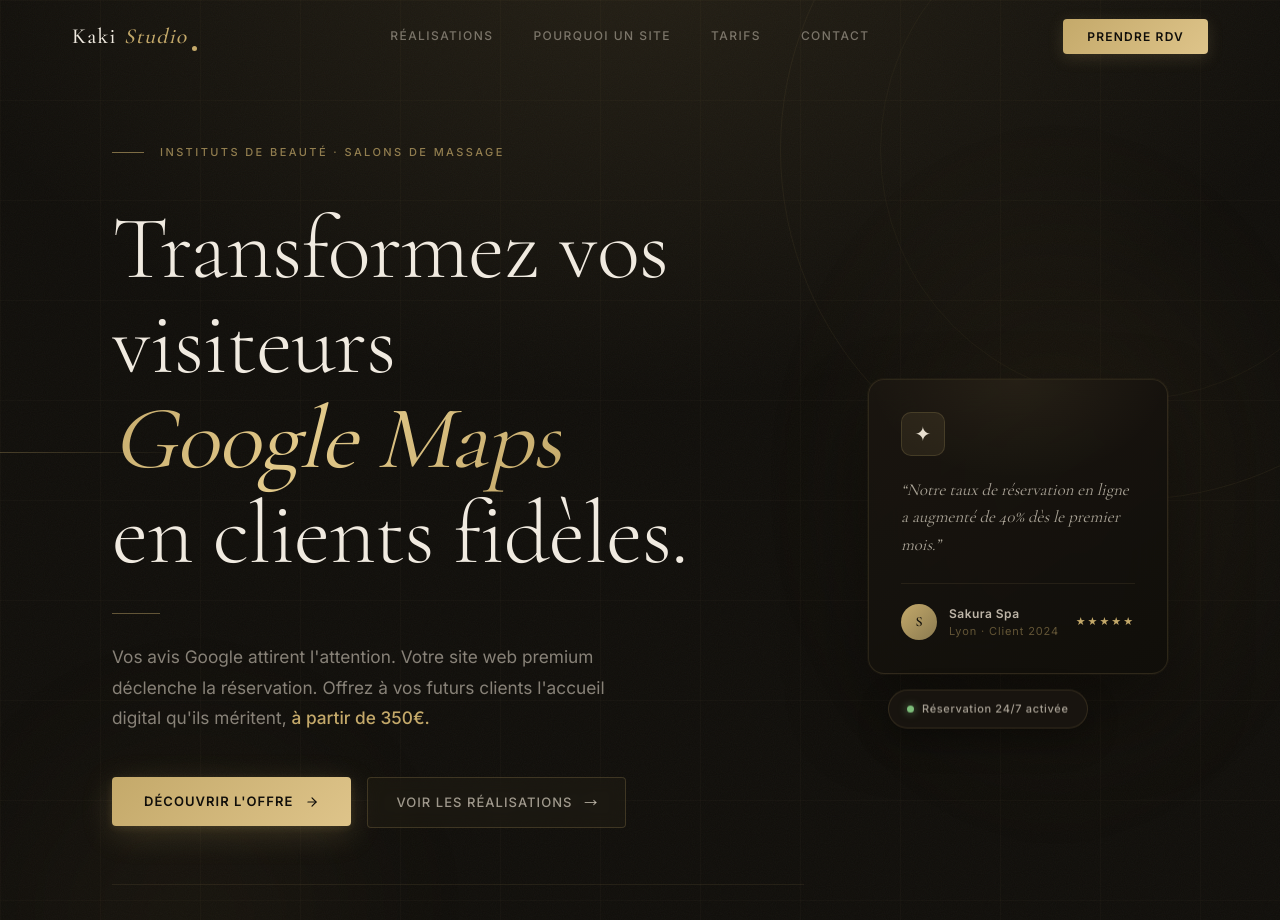
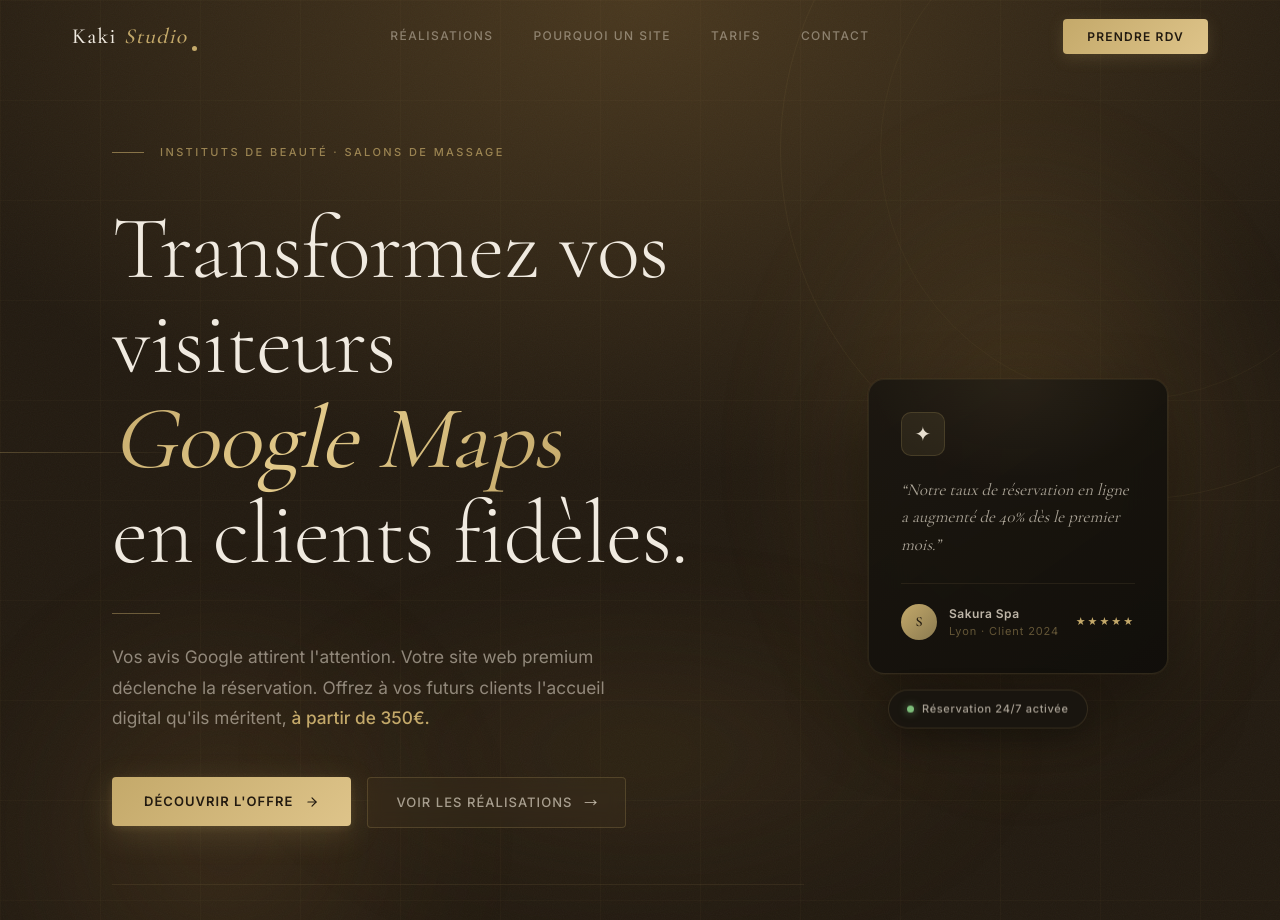
Before and after one commit to HEYMTAK/simon-peckre, a Next.js app: page /beaute in a window 1280 px wide. Shown: the top 920 px of the page. Built offline with nearby package versions, Linux system fonts and the light colour scheme.

Commit message:
fix: fond brun chaud #221A10 sur tout le site — fini le noir froid

```diff
--- a/src/app/beaute/page.tsx
+++ b/src/app/beaute/page.tsx
@@ -21,7 +21,7 @@
 
 export default function BeautePage() {
   return (
-    <main className="bg-zinc-950 min-h-screen">
+    <main className="min-h-screen">
       <Header />
       <Hero />
       <Portfolio />
--- a/src/app/globals.css
+++ b/src/app/globals.css
@@ -7,8 +7,8 @@
   --font-inter: 'Inter', system-ui, sans-serif;
 
   /* Palette Kaki Studio */
-  --bg-base:     #100E0A;
-  --bg-surface:  #1A1610;
+  --bg-base:     #221A10;
+  --bg-surface:  #2D2418;
   --gold:        #C4A96A;
   --gold-light:  #DEC48A;
   --sand:        #E8DFD0;
@@ -39,7 +39,7 @@
 
 /* ─── Scrollbar ─────────────────────────────────────── */
 ::-webkit-scrollbar { width: 4px; }
-::-webkit-scrollbar-track { background: var(--bg-base); }
+::-webkit-scrollbar-track { background: #221A10; }
 ::-webkit-scrollbar-thumb { background: var(--gold); border-radius: 2px; }
 
 /* ─── Selection ─────────────────────────────────────── */
--- a/src/components/beaute/Contact.tsx
+++ b/src/components/beaute/Contact.tsx
@@ -22,7 +22,7 @@
   };
 
   return (
-    <section id="contact" className="py-24 bg-zinc-950 relative overflow-hidden">
+    <section id="contact" className="py-24 relative overflow-hidden">
       <div className="absolute top-0 left-0 w-full h-px bg-gradient-to-r from-transparent via-yellow-500/20 to-transparent" />
 
       {/* Glow */}
--- a/src/components/beaute/Header.tsx
+++ b/src/components/beaute/Header.tsx
@@ -112,7 +112,7 @@
               fontWeight: 600,
               letterSpacing: "0.1em",
               textTransform: "uppercase",
-              color: "#100E0A",
+              color: "#221A10",
               textDecoration: "none",
               padding: "10px 24px",
               background: "linear-gradient(135deg, #C4A96A 0%, #DEC48A 100%)",
@@ -196,7 +196,7 @@
                   marginTop: "8px",
                   padding: "14px 24px",
                   background: "linear-gradient(135deg, #C4A96A 0%, #DEC48A 100%)",
-                  color: "#100E0A",
+                  color: "#221A10",
                   fontFamily: "var(--font-inter)",
                   fontSize: "12px",
                   fontWeight: 600,
--- a/src/components/beaute/Hero.tsx
+++ b/src/components/beaute/Hero.tsx
@@ -12,7 +12,7 @@
   return (
     <section
       className="relative min-h-screen flex flex-col justify-center overflow-hidden"
-      style={{ backgroundColor: "#100E0A" }}
+      style={{ backgroundColor: "#221A10" }}
     >
       {/* ══ FOND — calques de lumière chaude ══════════════════════════════════ */}
       <div className="absolute inset-0 pointer-events-none">
@@ -20,24 +20,33 @@
         {/* Voile chaud principal — haut centre */}
         <div style={{
           position: "absolute", inset: 0,
-          background: "radial-gradient(ellipse 80% 60% at 50% -5%, rgba(196,169,106,0.11) 0%, transparent 70%)",
+          background: "radial-gradient(ellipse 90% 65% at 50% 0%, rgba(210,160,80,0.22) 0%, transparent 68%)",
         }} />
 
-        {/* Glow ambre droit */}
+        {/* Glow ambre chaud — droite */}
         <div style={{
           position: "absolute",
-          top: "10%", right: "-5%",
-          width: "45%", height: "70%",
-          background: "radial-gradient(ellipse, rgba(180,140,70,0.08) 0%, transparent 65%)",
-          filter: "blur(40px)",
+          top: "5%", right: "-5%",
+          width: "50%", height: "75%",
+          background: "radial-gradient(ellipse, rgba(195,145,65,0.18) 0%, transparent 60%)",
+          filter: "blur(35px)",
         }} />
 
-        {/* Glow terre cuite bas gauche */}
+        {/* Glow terre cuite — bas gauche */}
         <div style={{
           position: "absolute",
-          bottom: "-10%", left: "-5%",
-          width: "40%", height: "50%",
-          background: "radial-gradient(ellipse, rgba(140,110,60,0.07) 0%, transparent 65%)",
+          bottom: "-5%", left: "-5%",
+          width: "45%", height: "55%",
+          background: "radial-gradient(ellipse, rgba(170,120,55,0.16) 0%, transparent 60%)",
+          filter: "blur(45px)",
+        }} />
+
+        {/* Accent caramel — centre-bas */}
+        <div style={{
+          position: "absolute",
+          bottom: "15%", left: "50%", transform: "translateX(-50%)",
+          width: "60%", height: "30%",
+          background: "radial-gradient(ellipse, rgba(180,135,60,0.1) 0%, transparent 70%)",
           filter: "blur(50px)",
         }} />
 
@@ -221,7 +230,7 @@
                 style={{
                   padding: "14px 32px",
                   background: "linear-gradient(135deg, #C4A96A 0%, #DEC48A 100%)",
-                  color: "#100E0A",
+                  color: "#221A10",
                   fontFamily: "var(--font-inter)",
                   fontSize: "13px",
                   fontWeight: 600,
@@ -388,7 +397,7 @@
                   fontFamily: "var(--font-cormorant), serif",
                   fontSize: "14px",
                   fontWeight: 600,
-                  color: "#100E0A",
+                  color: "#221A10",
                   flexShrink: 0,
                 }}>
                   S
--- a/src/components/beaute/Portfolio.tsx
+++ b/src/components/beaute/Portfolio.tsx
@@ -28,7 +28,7 @@
   const isInView = useInView(ref, { once: true, margin: "-80px" });
 
   return (
-    <section id="portfolio" className="py-24 bg-zinc-950 relative overflow-hidden">
+    <section id="portfolio" className="py-24 relative overflow-hidden">
       {/* Background accent */}
       <div className="absolute top-0 left-0 w-full h-px bg-gradient-to-r from-transparent via-yellow-500/30 to-transparent" />
 
--- a/src/components/beaute/Pricing.tsx
+++ b/src/components/beaute/Pricing.tsx
@@ -51,7 +51,7 @@
   const isInView = useInView(ref, { once: true, margin: "-80px" });
 
   return (
-    <section id="tarifs" className="py-24 bg-zinc-950 relative overflow-hidden">
+    <section id="tarifs" className="py-24 relative overflow-hidden">
       <div className="absolute top-0 left-0 w-full h-px bg-gradient-to-r from-transparent via-yellow-500/20 to-transparent" />
 
       {/* Glow */}
--- a/src/components/beaute/StatsSection.tsx
+++ b/src/components/beaute/StatsSection.tsx
@@ -118,7 +118,7 @@
   ];
 
   return (
-    <section id="roi" className="py-24 bg-zinc-950 relative overflow-hidden">
+    <section id="roi" className="py-24 relative overflow-hidden">
       <div className="absolute top-0 left-0 w-full h-px bg-gradient-to-r from-transparent via-yellow-500/20 to-transparent" />
 
       {/* BG glow */}
```
